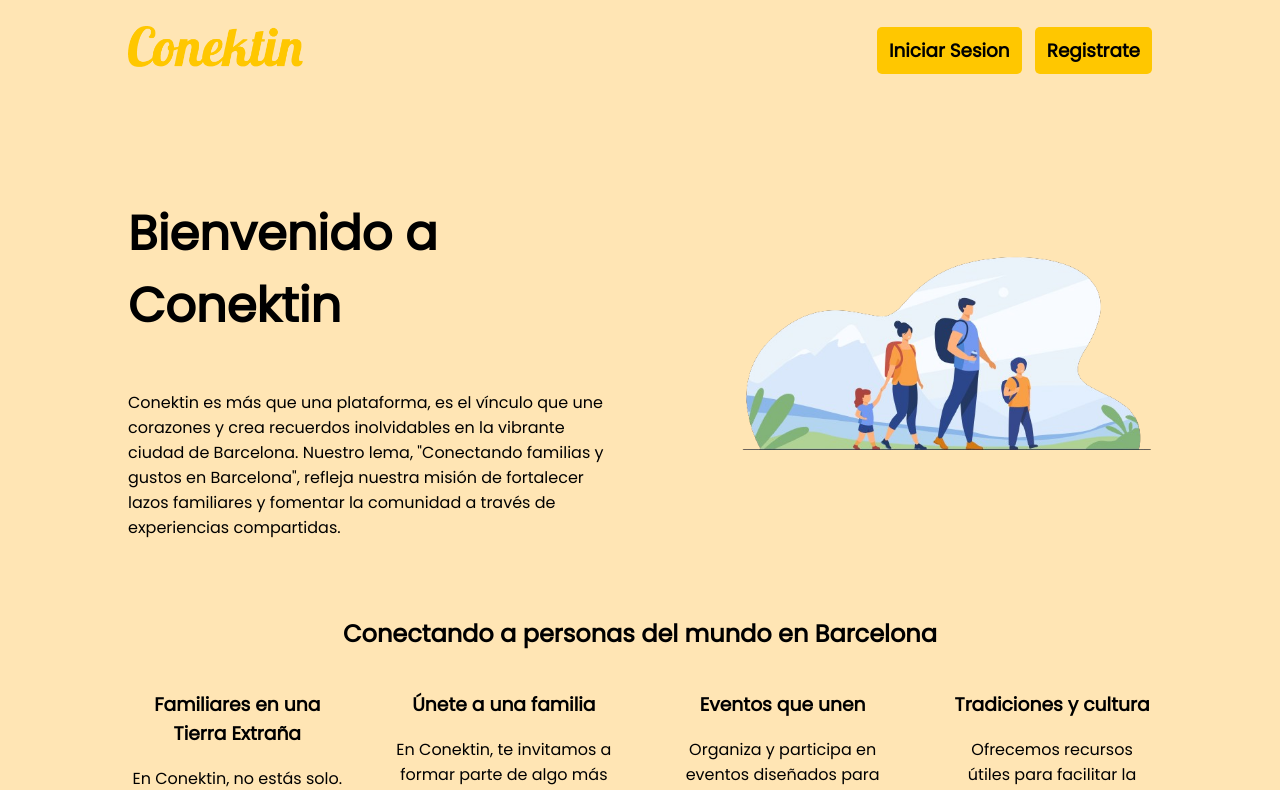
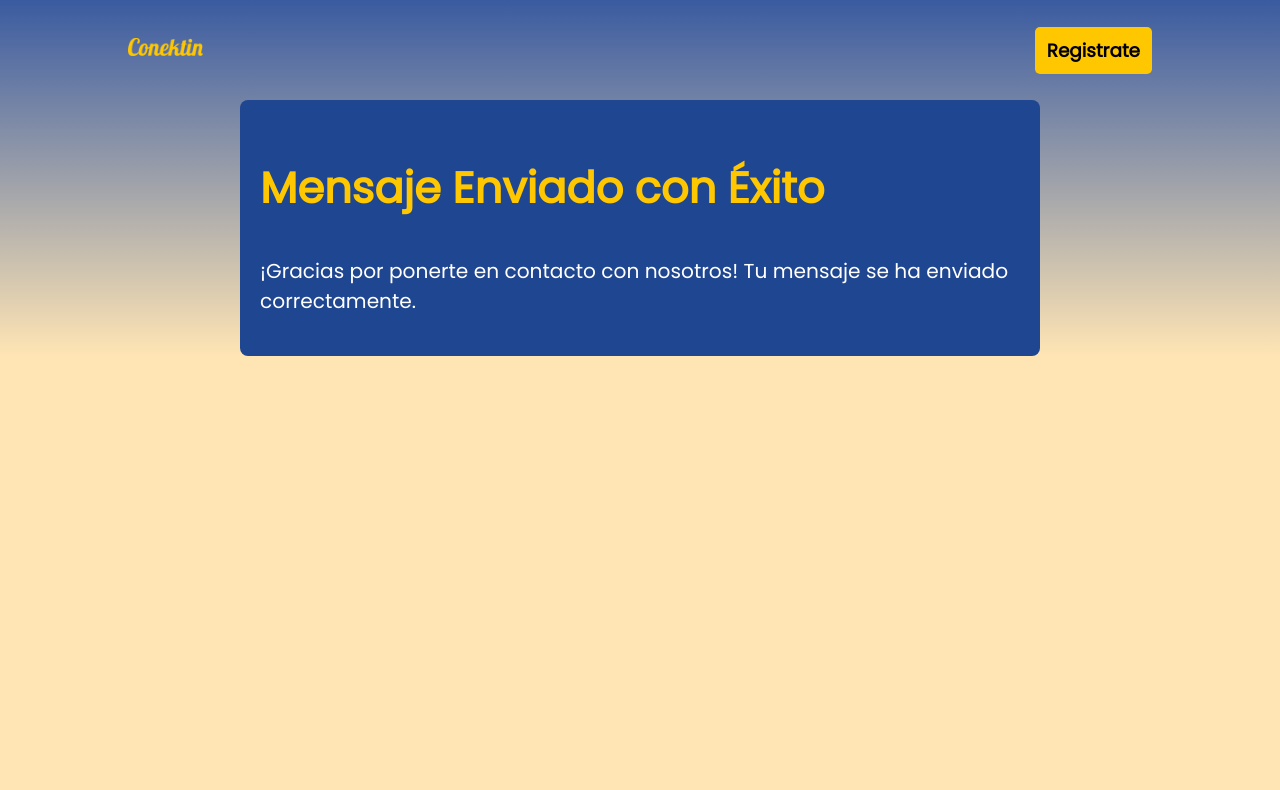
Before and after one commit to richardulloa/connecting_people, a React (Create React App) app in the folder conektin/: page /ayuda/mensajeenviado in a window 1280 px wide. Before the commit this address led to /. Shown: the top 790 px of the page. Built offline with nearby package versions, Linux system fonts and the light colour scheme.

Commit message:
mensajeenviadoooooooo

```diff
--- a/conektin/package.json
+++ b/conektin/package.json
@@ -16,7 +16,7 @@
     "react-dom": "^18.2.0",
     "react-hook-form": "^7.48.2",
     "react-router": "^6.20.1",
-    "react-router-dom": "^6.20.1",
+    "react-router-dom": "^6.21.0",
     "react-scripts": "^5.0.1",
     "web-vitals": "^2.1.4"
   },
--- a/conektin/src/Router/router.js
+++ b/conektin/src/Router/router.js
@@ -17,6 +17,7 @@ import EventosCiudad from '../componentes/EventosCiudad/EventosCiudad';
 import Ayuda from '../componentes/Ayuda/Ayuda';
 import BusquedaInteres from '../componentes/Intereses/BusquedaInteres';
 import EventosIntereses from '../componentes/Eventos/EventosIntereses';
+import MensajeEnviado from '../componentes/Ayuda/MensajeEnviado';
 
 
 export function Router() {
@@ -41,6 +42,7 @@ export function Router() {
             <Route path='/busqueda/:nombre' element={<BusquedaInteres />} />
             <Route path='/eventosintereses' element={<EventosIntereses />} />
             <Route path='/*' element={<Navigate to='/' />} />
+            <Route path='/ayuda/mensajeenviado' element={<MensajeEnviado />} />
         </Routes>
     )
 }
--- a/conektin/src/componentes/Ayuda/Ayuda.jsx
+++ b/conektin/src/componentes/Ayuda/Ayuda.jsx
@@ -1,21 +1,25 @@
 import React, { useRef } from 'react';
 import emailjs from '@emailjs/browser';
 import './css/Ayuda.css'
-import { Link } from 'react-router-dom';
+import { Link, useNavigate } from 'react-router-dom';
 import { useForm, } from 'react-hook-form';
+
+
 
 
 function Ayuda() {
 
    const { register,handleSubmit, formState: { errors } } = useForm()
-    const form = useRef();
+
+   const form = useRef();
+   const navigate = useNavigate()
     const sendEmail = (e) => {
-        e.preventDefault();
        console.log(form.current)
         emailjs.sendForm('service_tpoxpks', 'template_bj93273', form.current, '9vLicmUKckcuN4W_d')
             .then((result) => {
                 form.current.reset();
                 console.log(result.text);
+                navigate('/ayuda/mensajeenviado');
             }, (error) => {
                 console.log(error.text);
             });
@@ -54,7 +58,7 @@ function Ayuda() {
                        : null
                         }
 
-                    <input className='enviar-ayuda' type="submit" value="Enviar" />
+                    <input className='enviar-ayuda' type="submit" value="Enviar"  />
                 </form>
             </main>
         </div>
--- /dev/null
+++ b/conektin/src/componentes/Ayuda/MensajeEnviado.jsx
@@ -0,0 +1,22 @@
+import React from 'react'
+import './css/MensajeEnviado.css'
+import { Link } from 'react-router-dom';
+
+function MensajeEnviado() {
+  return (
+    <div className='body-ayuda'>
+        <header className='cabezera-ayuda'>
+        <div>
+                    <Link to={"/"}><img src="../logo512.png" alt="logo" /></Link>
+                    <Link to={"/alta"} className='inicioSesion'>Registrate</Link>
+                </div>
+        </header>
+        <main className='mensaje-enviado'>
+        <h2>Mensaje Enviado con Éxito</h2>
+    <p>¡Gracias por ponerte en contacto con nosotros! Tu mensaje se ha enviado correctamente.</p>
+        </main>
+  </div>
+);
+};
+
+export default MensajeEnviado
--- /dev/null
+++ b/conektin/src/componentes/Ayuda/css/MensajeEnviado.css
@@ -0,0 +1,15 @@
+.mensaje-enviado{
+    background-color: #1f4690;
+    max-width: 800px;
+    margin: auto;
+    margin-bottom: 50px;
+    padding: 20px;
+    border-radius: 8px;
+    color: #ffc700;
+    font-size: 1.8em;
+}
+
+.mensaje-enviado>p{
+    color: white;
+    font-size: 0.7em;
+}
```
Also changed, not shown: 1 other file (tests, documents, lock files or other folders).
